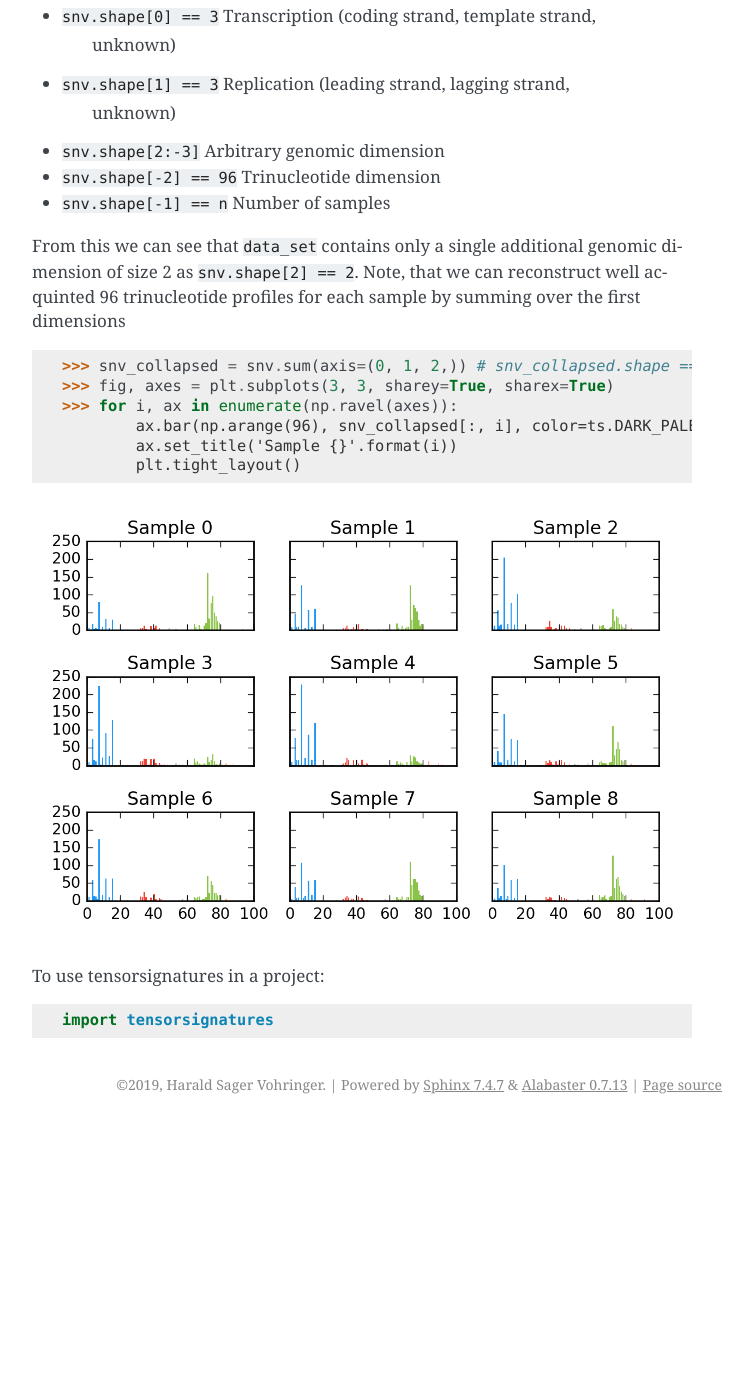
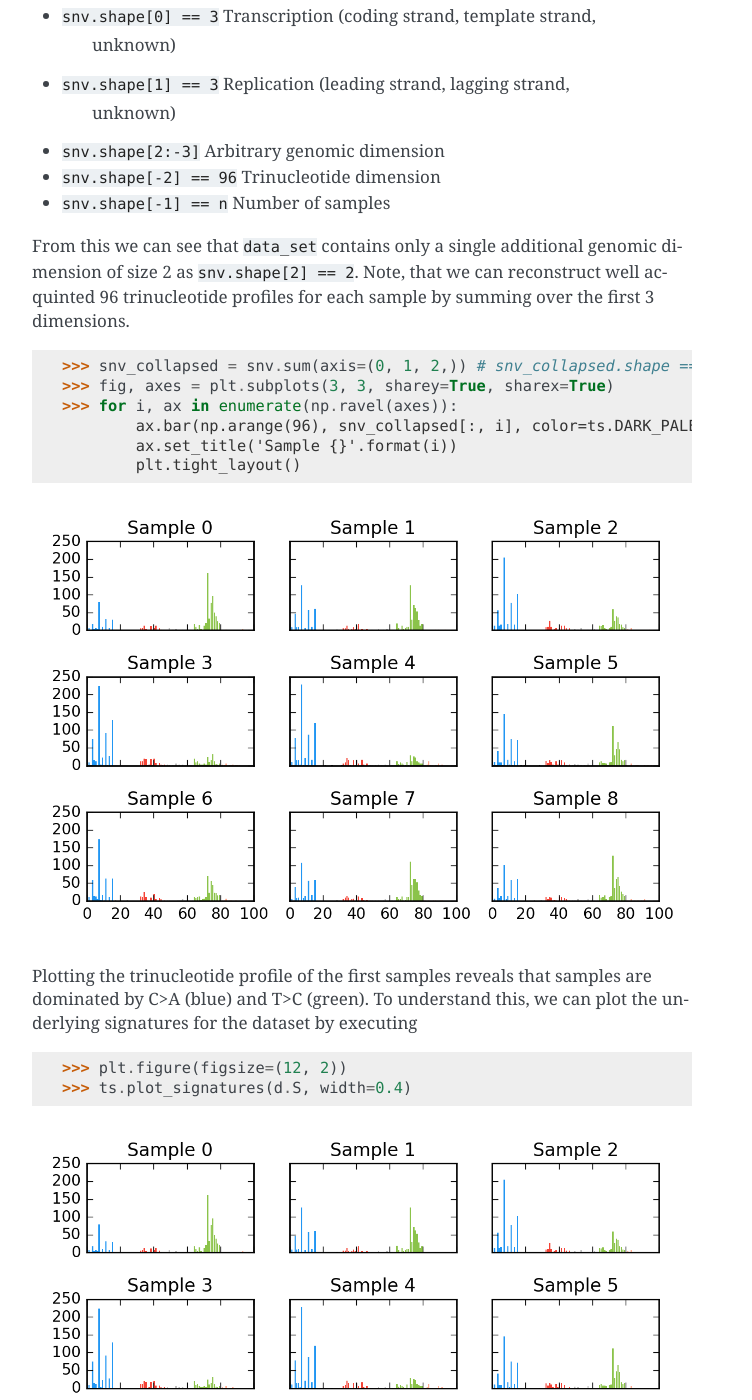
Before and after one commit to sagar87/tensorsignatures, a Sphinx documentation site: the page built from docs/tutorials.rst, in a window 1280 px wide and 1400 px high, scrolled down 831 px. Shown: the whole window, without its empty margins (388-1140 px from the left). Built offline with Sphinx 7.4.7, drawn with Linux system fonts in a browser that asks for light colours; before the commit the page ends 1955 px from its top, so only the background shows below that; some of the changed text lies outside the part shown.

Commit message:
Updates to the documentations

```diff
--- a/docs/tutorials.rst
+++ b/docs/tutorials.rst
@@ -46,7 +46,7 @@ SNV count tensor it must have the following structure:
 From this we can see that :code:`data_set` contains only a single additional
 genomic dimension of size 2 as :code:`snv.shape[2] == 2`. Note, that we can
 reconstruct well acquinted 96 trinucleotide profiles for each sample by summing
-over the first dimensions
+over the first 3 dimensions.
 
 >>> snv_collapsed = snv.sum(axis=(0, 1, 2,)) # snv_collapsed.shape == (96, 100)
 >>> fig, axes = plt.subplots(3, 3, sharey=True, sharex=True)
@@ -58,6 +58,17 @@ over the first dimensions
 .. figure::  images/samples.png
    :align:   center
 
+Plotting the trinucleotide profile of the first samples reveals that samples
+are dominated by C>A (blue) and T>C (green). To understand this, we can plot
+the underlying signatures for the dataset by executing
+
+>>> plt.figure(figsize=(12, 2))
+>>> ts.plot_signatures(d.S, width=0.4)
+
+.. figure::  images/samples.png
+   :align:   center
+
+which illustrates that shown samples above are a superposition of both signatures.
 
 
 
```
Also changed, not shown: docs/images/singatures.png (added).
